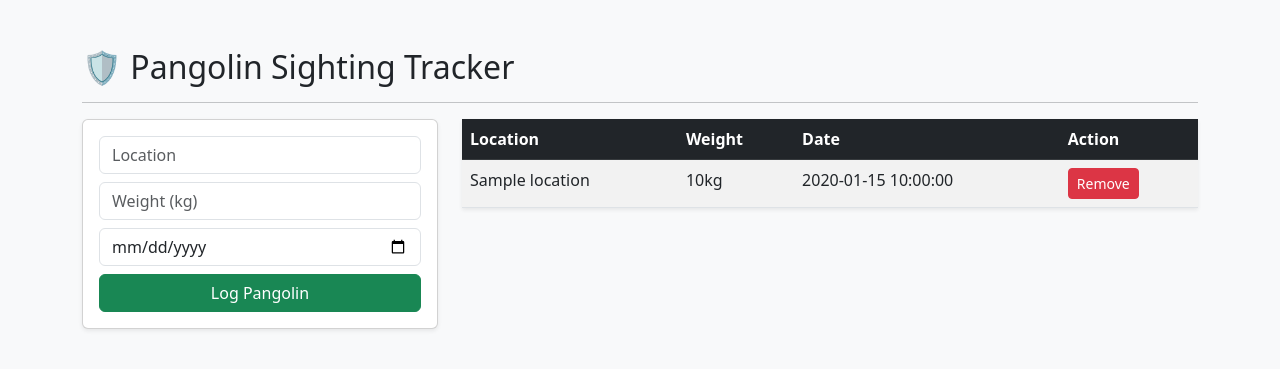
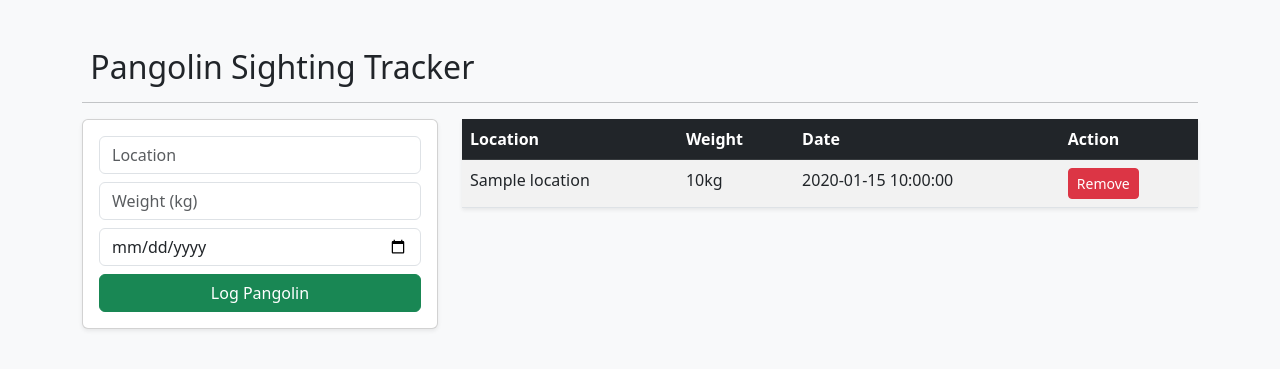
Before and after one commit to JoshuaLeensvaart/CS322Project02-Joshua_Leensvaart, a Flask app: template templates/index.html in a window 1280 px wide. Shown: the top 369 px of the page. Run offline with Flask 3, Linux system fonts and the light colour scheme; the template is opened without the code that fills it: most values are stand-ins (such as "Sample title", 1, 10 or a date in 2020).

Commit message:
fixed html file and deleted unused code

```diff
--- a/templates/index.html
+++ b/templates/index.html
@@ -6,7 +6,7 @@
 </head>
 <body class="bg-light">
     <div class="container mt-5">
-        <h2 class="text-brown">🛡️ Pangolin Sighting Tracker</h2>
+        <h2 class="text-brown">️ Pangolin Sighting Tracker</h2>
         <hr>
 
         {% with messages = get_flashed_messages() %}
```
